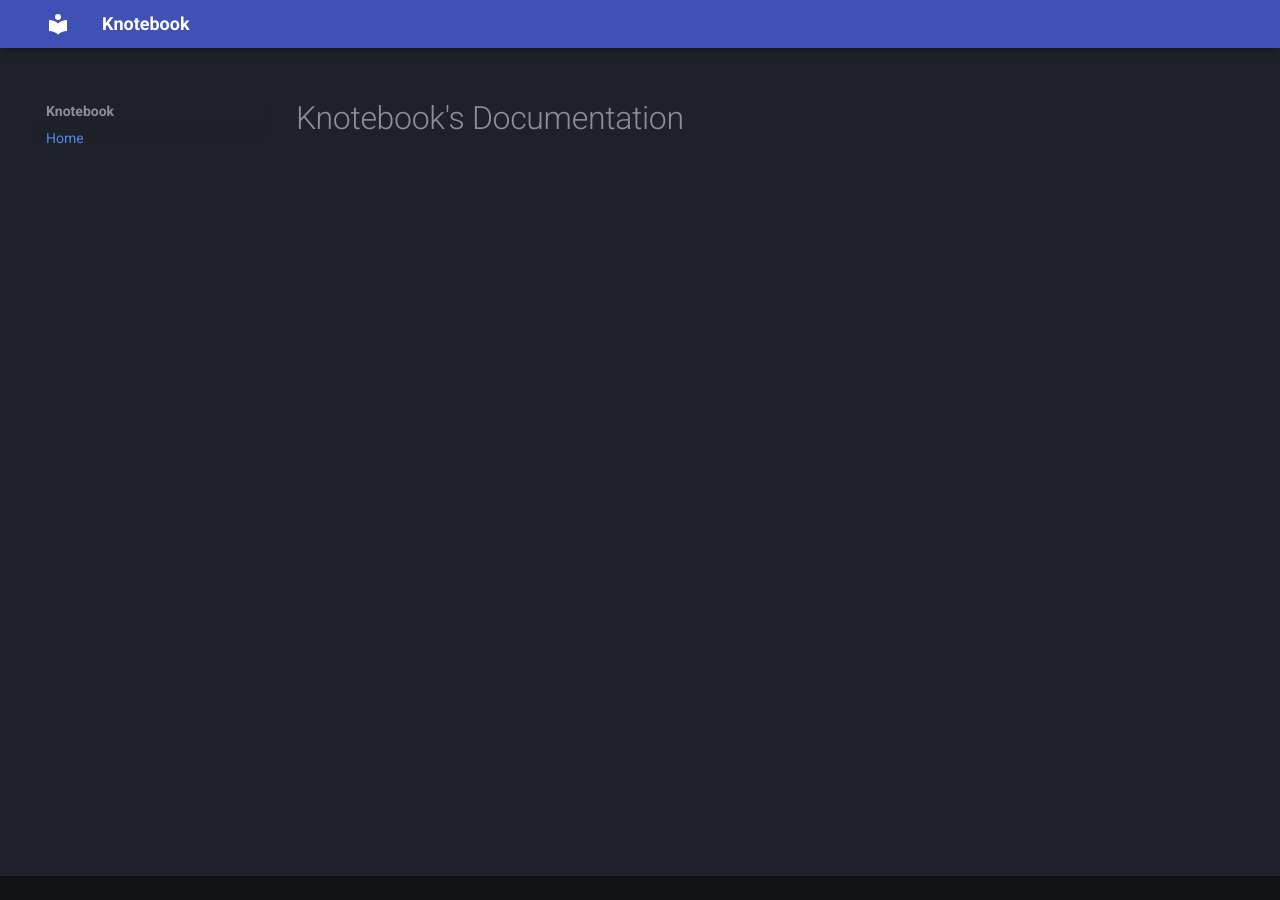
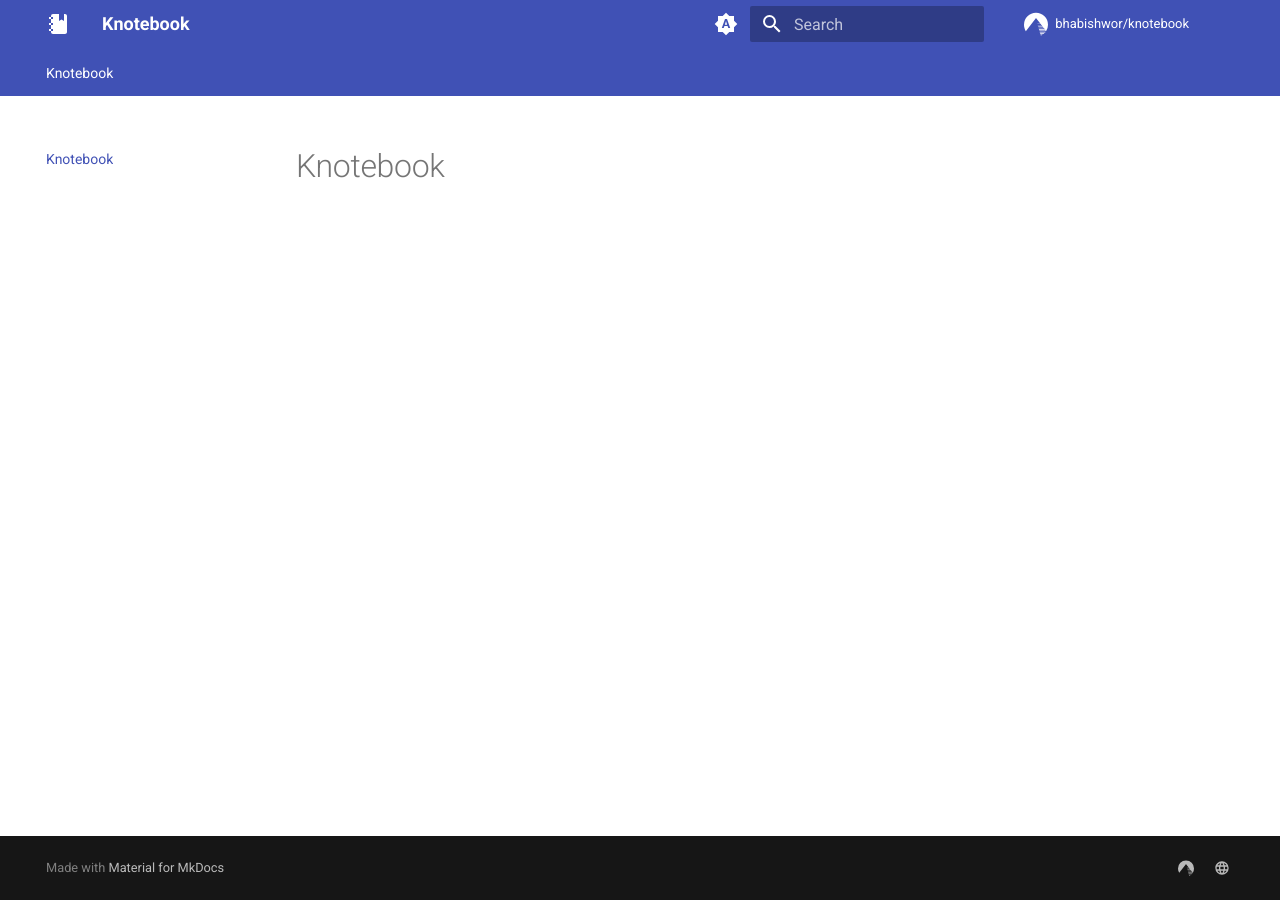
Before and after one commit to Bhabishworgrg/knotebook, an MkDocs documentation site: the page built from docs/index.md, in a window 1280 px wide. Built offline with MkDocs 1.6.1 and Material for MkDocs 9.7.7, drawn with Linux system fonts in a browser that asks for light colours; the version menu is left out.

Commit message:
chore: Update doc site generation

```diff
--- a/docs/index.md
+++ b/docs/index.md
@@ -1 +1 @@
-# Knotebook's Documentation
+# Knotebook
--- a/mkdocs.yml
+++ b/mkdocs.yml
@@ -1,15 +1,60 @@
 site_name: Knotebook
+site_description: Knotebook | Make notes with markdown
+site_author: Bhabishwor Gurung
+
+repo_url: https://codeberg.org/bhabishwor/knotebook
+repo_name: bhabishwor/knotebook
+remote_branch: documentation
+
 nav:
-  - Home: index.md
+  - index.md
+
 theme:
   name: material
+  icon:
+    logo: material/notebook
+    repo: simple/codeberg
+  features:
+    - navigation.top
+    - navigation.tabs
+    - navigation.path
+    - navigation.footer
+    - toc.follow
+    - search.suggest
   palette:
-    - scheme: slate
+    - media: "(prefers-color-scheme)"
+      toggle:
+        icon: material/brightness-auto
+        name: Switch to light mode
+    - media: "(prefers-color-scheme: light)"
+      scheme: default
+      toggle:
+        icon: material/weather-sunny
+        name: Switch to dark mode
+    - media: "(prefers-color-scheme: dark)"
+      scheme: slate
+      toggle:
+        icon: material/weather-night
+        name: Switch to system preference
+
 extra:
-  generator: false
+  version:
+    provider: mike
+    default: latest
+    alias: true
+  social:
+    - icon: simple/codeberg
+      link: https://codeberg.org/bhabishwor
+      name: Codeberg
+    - icon: material/web
+      link: https://bhabishwor.com.np
+      name: Portfolio
+
 plugins:
+  - git-revision-date-localized
+  - search
   - mkdocstrings:
-      enabled: !ENV [ENABLE_MKDOCSTRINGS, true]
+      enabled: true
       default_handler: python
       locale: en
       handlers:
--- a/pyproject.toml
+++ b/pyproject.toml
@@ -9,12 +9,16 @@ requires-python = ">=3.14"
 authors = [
 	{ name = "Bhabishwor Gurung", email = "bhabishwor@proton.me" }
 ]
+dependencies = [
+    "mike>=2.1.3",
+]
 
 [project.urls]
 "Repository" = "https://codeberg.org/bhabishwor/knotebook"
 
 [dependency-groups]
 docs = [
+    "mkdocs-git-revision-date-localized-plugin>=1.5.1",
     "mkdocs-material>=9.7.1",
     "mkdocstrings[python]>=1.0.2",
 ]
```
Also changed, not shown: 1 other file.
